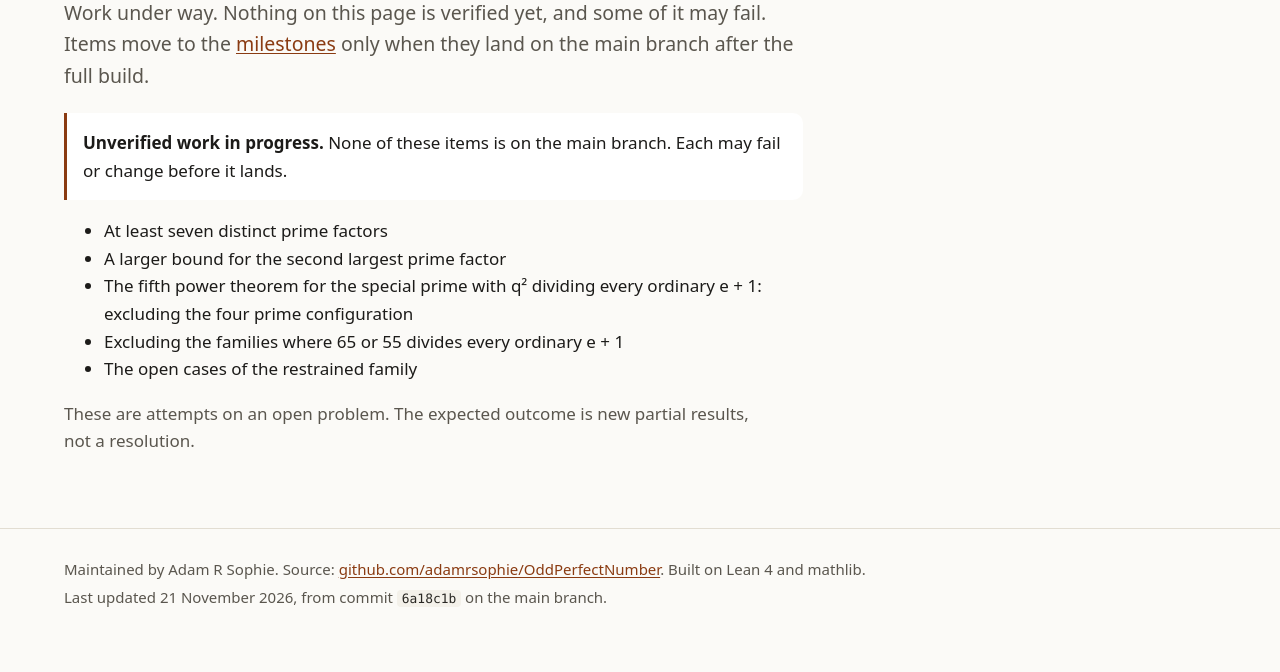
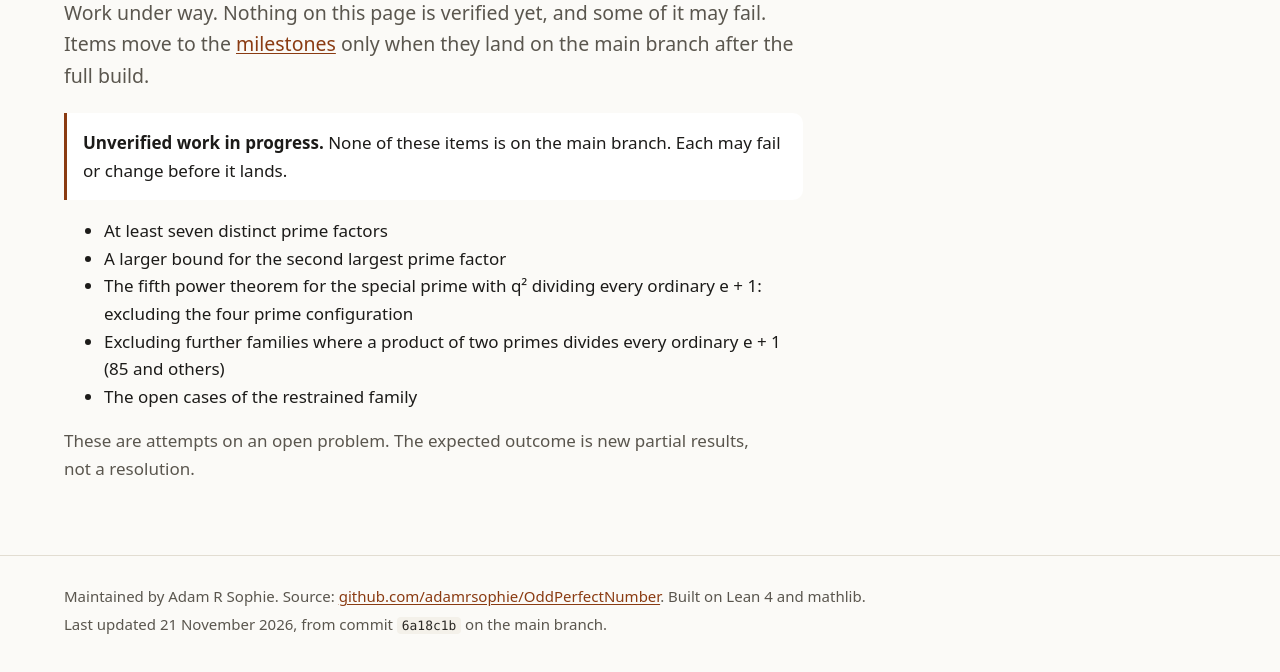
Before and after one commit to adamrsophie/OddPerfectNumber, a plain HTML site: page roadmap.html in a window 1280 px wide. Shown: the part 206-878 px from the top of the page. Drawn offline with Linux system fonts and the light colour scheme.

Commit message:
Describe the excluded families of 65 and 55 on the theorems page

```diff
--- a/roadmap.html
+++ b/roadmap.html
@@ -41,7 +41,7 @@
 <li>At least seven distinct prime factors</li>
 <li>A larger bound for the second largest prime factor</li>
 <li>The fifth power theorem for the special prime with q² dividing every ordinary e + 1: excluding the four prime configuration</li>
-<li>Excluding the families where 65 or 55 divides every ordinary e + 1</li>
+<li>Excluding further families where a product of two primes divides every ordinary e + 1 (85 and others)</li>
 <li>The open cases of the restrained family</li>
 </ul>
 <p class="sub">These are attempts on an open problem. The expected outcome is new partial results, not a resolution.</p>
```
Also changed, not shown: theorems.html (+1 -1 lines).
